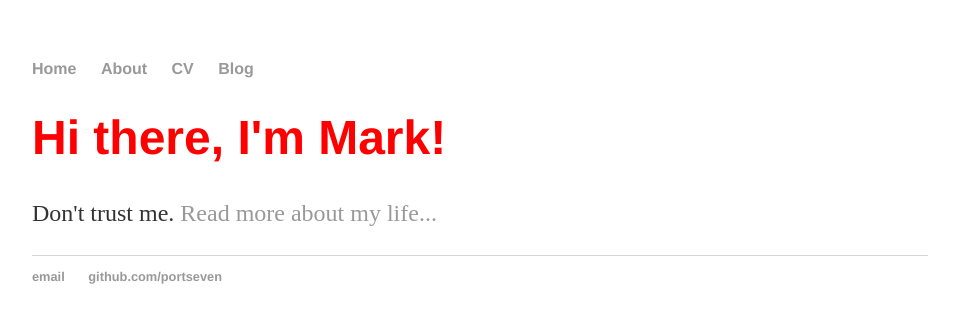
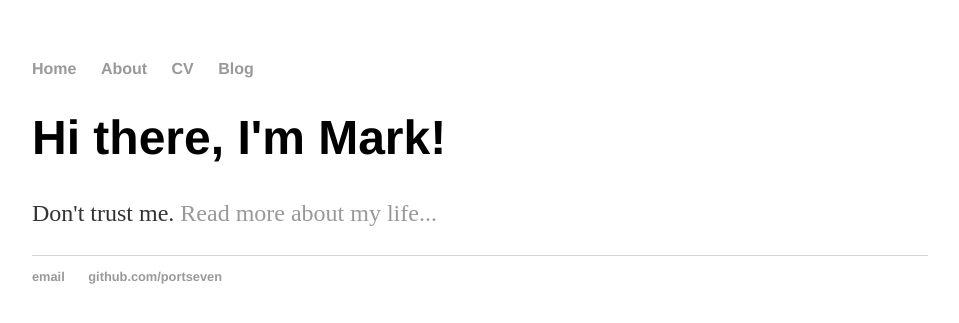
Before and after one commit to portseven/portseven.github.io, a Jekyll site: the page built from index.html, in a window 1280 px wide. Shown: the top 323 px of the page, without its empty margins (160-1119 px from the left). Built offline with Jekyll 4.4.1, drawn with Linux system fonts in a browser that asks for light colours.

Commit message:
Update main.css
Remove red font again

```diff
--- a/css/main.css
+++ b/css/main.css
@@ -1,7 +1,6 @@
 body {
     margin: 60px auto;
     width: 70%;
-    color: red;
 }
 nav ul, footer ul {
     font-family:'Helvetica', 'Arial', 'Sans-Serif';
```
